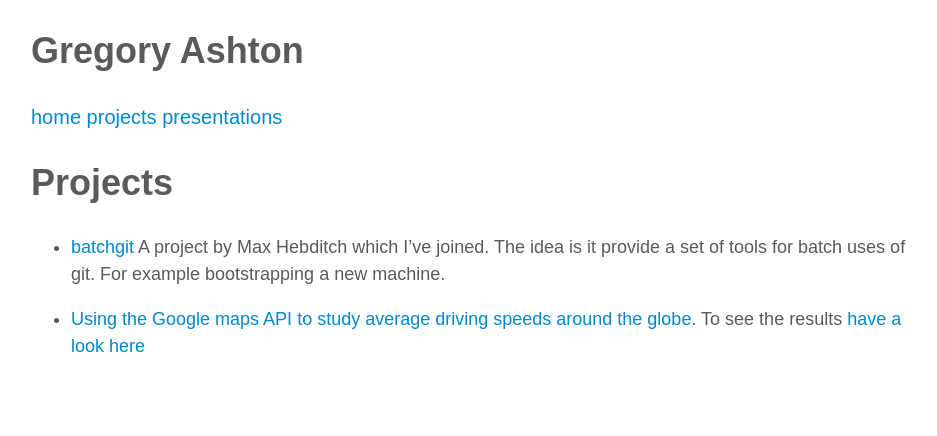
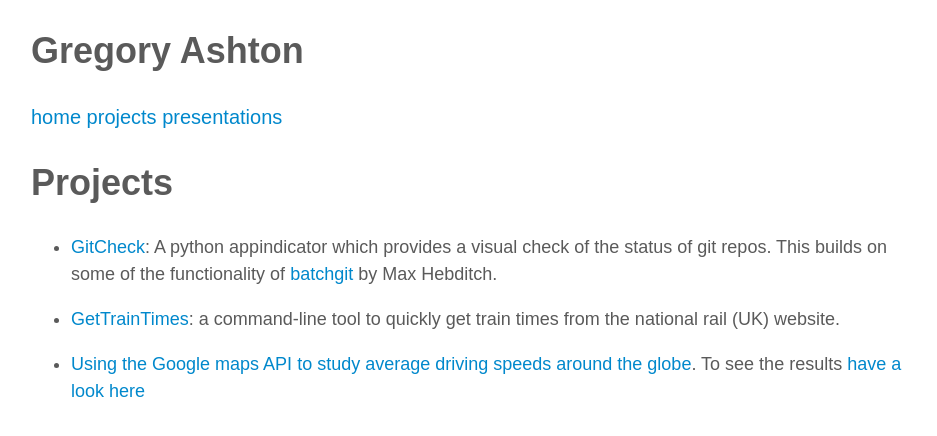
Before and after one commit to GregoryAshton/GregoryAshton.github.io, a Jekyll site: the page built from projects/index.md, in a window 1280 px wide. Shown: the top 436 px of the page, without its empty margins (159-1096 px from the left). Built offline with Jekyll 4.4.1, drawn with Linux system fonts in a browser that asks for light colours.

Commit message:
Updates projects

```diff
--- a/projects/index.md
+++ b/projects/index.md
@@ -4,10 +4,14 @@
 ---
 
 # Projects
-* [batchgit](https://github.com/maxhebditch/batchgit) A project by
-  Max Hebditch which I've joined. The idea is it provide a set of
-  tools for batch uses of git. For example bootstrapping a new machine.
 
+* [GitCheck](https://github.com/ga7g08/GitCheck): A python appindicator which
+  provides a visual check of the status of git repos. This builds on some of
+  the functionality of [batchgit](https://github.com/maxhebditch/batchgit) by
+  Max Hebditch.
+
+* [GetTrainTimes](https://github.com/ga7g08/GetTrainTimes): a command-line
+  tool to quickly get train times from the national rail (UK) website.
 
 * [Using the Google maps API to study average driving speeds around the
    globe](https://github.com/ga7g08/GoogleMapsAPI_experiment).
```
